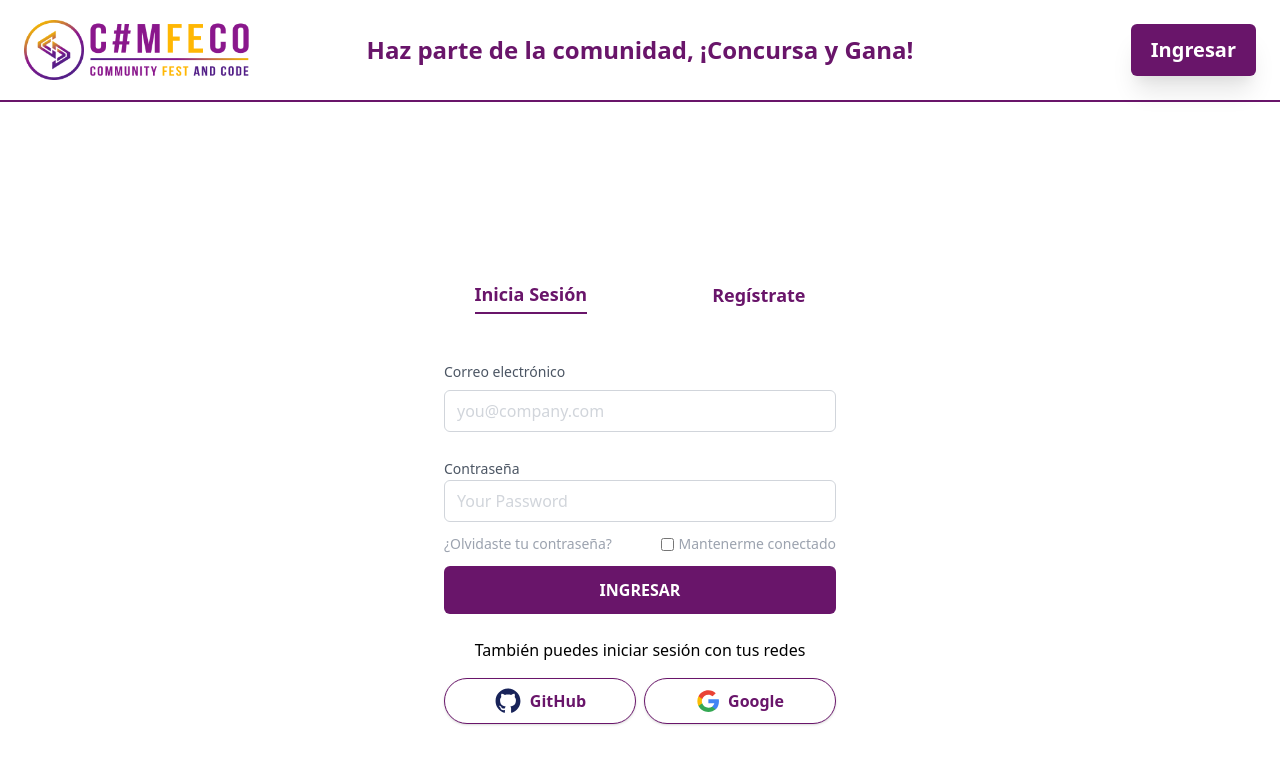
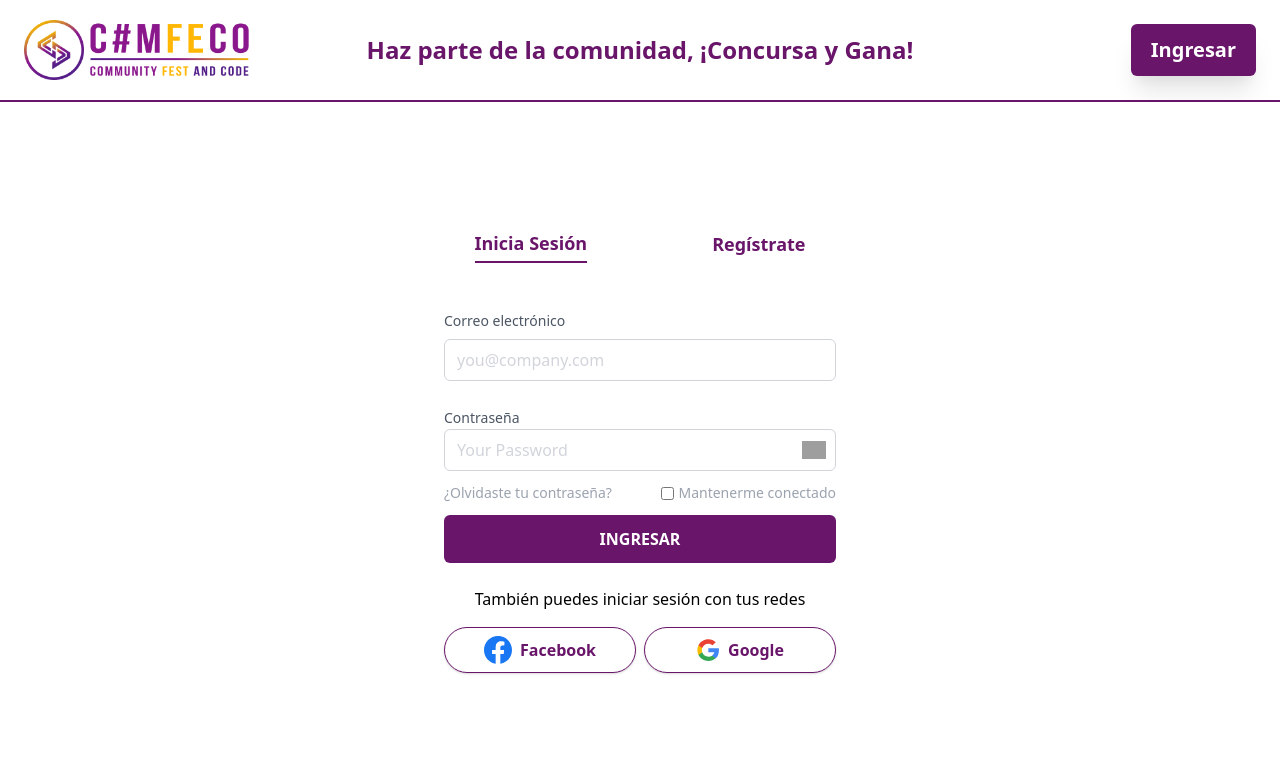
Before and after one commit to Comunidad-de-Programadores/Team-Vue-3-Comfeco, a Vue app: page /auth/login in a window 1280 px wide. Shown: the top 764 px of the page. Built offline with nearby package versions, Linux system fonts and the light colour scheme; no server answers; grey boxes are pictures that could not be loaded.

Commit message:
Login with google

```diff
--- a/src/App.vue
+++ b/src/App.vue
@@ -1,17 +1,5 @@
 <template>
   <div id="app">
-    <div id="nav">
-      <Header text="Ingresar"/>
-    </div>
-    <router-view/>
+    <router-view />
   </div>
 </template>
-
-<script>
-  import Header from './components/Header'
-export default {
-  components:{
-    Header
-  }
-}
-</script>
--- a/src/layouts/AuthLayout.vue
+++ b/src/layouts/AuthLayout.vue
@@ -1,3 +1,17 @@
 <template>
-  <router-view class="h-screen" />
+  <div id="auth-layout" class="h-screen flex flex-col">
+    <div id="nav">
+      <Header text="Ingresar" />
+    </div>
+    <router-view  class="h-full"/>
+  </div>
 </template>
+
+<script>
+import Header from "@/components/Header";
+export default {
+  components: {
+    Header,
+  },
+};
+</script>
--- a/src/views/auth/Login.vue
+++ b/src/views/auth/Login.vue
@@ -7,7 +7,7 @@
           <p
             class="text-lg font-semibold text-primary pb-1 border-b-2 border-primary dark:text-gray-200"
           >
-            <router-link to="register">Inicia Sesión</router-link>
+            Inicia Sesión
           </p>
           <span class="w-2 bg-black"></span>
           <p class="text-lg font-semibold text-primary pb-1 dark:text-gray-200">
@@ -30,7 +30,9 @@
                 v-model="email"
                 class="w-full px-3 py-2 placeholder-gray-300 border border-gray-300 rounded-md focus:outline-none focus:ring focus:ring-indigo-100 focus:border-indigo-300 dark:bg-gray-700 dark:text-white dark:placeholder-gray-500 dark:border-gray-600 dark:focus:ring-gray-900 dark:focus:border-gray-500"
               />
-              <span class="m-1 text-left text-xs text-pink-600 font-medium" v-show="validate.email"
+              <span
+                class="m-1 text-left text-xs text-pink-600 font-medium"
+                v-show="validate.email"
                 >Email Requerido.
               </span>
             </div>
@@ -38,18 +40,29 @@
               <label
                 for="password"
                 class="text-sm text-gray-600 dark:text-gray-400"
-                >Contraseña</label
               >
+                Contraseña
+              </label>
+              <div class="form-control">
                 <input
-                type="password"
+                  v-model="password"
+                  :type="showPassword ? 'text' : 'password'"
+                  class="form-control__input form-control__input--append"
                   name="password"
                   id="password"
                   placeholder="Your Password"
-                v-model="password"
-                class="w-full px-3 py-2 placeholder-gray-300 border border-gray-300 rounded-md focus:outline-none focus:ring focus:ring-indigo-100 focus:border-indigo-300 dark:bg-gray-700 dark:text-white dark:placeholder-gray-500 dark:border-gray-600 dark:focus:ring-gray-900 dark:focus:border-gray-500"
                 />
-              <span class="m-1 text-left text-xs text-pink-600 font-medium" v-show="validate.password"
-              >Password Requerido.
+                <img
+                  class="form-control__icon form-control__icon--append"
+                  :src="passwordIcon"
+                  @click="showPassword = !showPassword"
+                />
+              </div>
+              <span
+                class="m-1 text-left text-xs text-pink-600 font-medium"
+                v-show="validate.password"
+              >
+                Password Requerido.
               </span>
             </div>
             <div class="mb-3 flex justify-between items-center">
@@ -63,12 +76,22 @@
                 type="button"
                 class="flex items-center text-sm text-gray-400 hover:text-primary dark:hover:text-primary"
               >
-                <input type="checkbox" />
-                <span class="ml-1">Mantenerme conectado</span>
+                <input v-model="keepConnected" type="checkbox" />
+                <button
+                  class="ml-1"
+                  type="button"
+                  @click="keepConnected = !keepConnected"
+                >
+                  Mantenerme conectado
+                </button>
               </button>
             </div>
             <div class="mb-6">
-              <button type="button" class="primary-button font-bold" @click="login">
+              <button
+                type="button"
+                class="primary-button font-bold"
+                @click="startLoginEmailPassword()"
+              >
                 INGRESAR
               </button>
             </div>
@@ -77,10 +100,14 @@
             </div>
             <div class="flex">
               <button type="button" class="social-button mr-1">
-                <img class="h-7" src="@/assets/icons/github.svg" alt="GitHub" />
-                <span class="pl-2">GitHub</span>
+                <img class="h-7" src="@/assets/icons/fb.svg" alt="Facebook" />
+                <span class="pl-2">Facebook</span>
               </button>
-              <button type="button" class="social-button ml-1">
+              <button
+                type="button"
+                class="social-button ml-1"
+                @click="startGoogleLogin()"
+              >
                 <img class="h-6" src="@/assets/icons/google.svg" alt="Google" />
                 <span class="pl-2">Google</span>
               </button>
@@ -93,23 +120,58 @@
 </template>
 
 <script>
+import { firebase, googleAuthProvider } from "@/firebase/config";
+import eye from "@/assets/icons/eye.svg";
+import eyeOff from "@/assets/icons/eye-off.svg";
 export default {
   name: "Login",
-  data(){
+  data() {
     return {
-      email: '',
-      password: '',
-      validate:{
-        email : false,
-        password: false
-      }
+      keepConnected: false,
+      showPassword: false,
+      email: "",
+      password: "",
+      validate: {
+        email: false,
+        password: false,
+      },
+    };
+  },
+  computed: {
+    passwordIcon() {
+      if (this.showPassword) return eyeOff;
+      return eye;
+    },
+  },
+  methods: {
+    checkForm() {
+      this.validate.email = this.email === "";
+      this.validate.password = this.password === "";
+    },
+    startLoginEmailPassword() {
+      this.checkForm();
+      if (this.validate.email && this.validate.password) {
+        firebase
+          .auth()
+          .signInWithEmailAndPassword(this.email, this.password)
+          .then(({ user }) => {
+            console.log(user);
+            // commit("login", user);
+          })
+          .catch((e) => {
+            console.log(e);
+          });
       }
     },
-  methods:{
-    login(){
-      this.email == '' ? this.validate.email = true : this.validate.email = false;
-      this.password == '' ? this.validate.password = true : this.validate.password = false
-    }
-  }
+    startGoogleLogin() {
+      firebase
+        .auth()
+        .signInWithPopup(googleAuthProvider)
+        .then(({ user }) => {
+          console.log(user);
+          // commit("login", user);
+        });
+    },
+  },
 };
 </script>
--- a/src/views/auth/Register.vue
+++ b/src/views/auth/Register.vue
@@ -28,8 +28,11 @@
                 class="w-full px-3 py-2 placeholder-gray-300 border border-gray-300 rounded-md focus:outline-none focus:ring focus:ring-indigo-100 focus:border-indigo-300 dark:bg-gray-700 dark:text-white dark:placeholder-gray-500 dark:border-gray-600 dark:focus:ring-gray-900 dark:focus:border-gray-500"
                 v-model="username"
               />
-              <span class="m-1 text-left text-xs text-pink-600 font-medium" v-show="validate.username"
-                > Username requerido
+              <span
+                class="m-1 text-left text-xs text-pink-600 font-medium"
+                v-show="validate.username"
+              >
+                Username requerido
               </span>
             </div>
             <div class="mb-4">
@@ -45,7 +48,9 @@
                 class="w-full px-3 py-2 placeholder-gray-300 border border-gray-300 rounded-md focus:outline-none focus:ring focus:ring-indigo-100 focus:border-indigo-300 dark:bg-gray-700 dark:text-white dark:placeholder-gray-500 dark:border-gray-600 dark:focus:ring-gray-900 dark:focus:border-gray-500"
                 v-model="email"
               />
-              <span class="m-1 text-left text-xs text-pink-600 font-medium" v-show="validate.email"
+              <span
+                class="m-1 text-left text-xs text-pink-600 font-medium"
+                v-show="validate.email"
                 >Email Requerido
               </span>
             </div>
@@ -62,7 +67,9 @@
                 class="w-full px-3 py-2 placeholder-gray-300 border border-gray-300 rounded-md focus:outline-none focus:ring focus:ring-indigo-100 focus:border-indigo-300 dark:bg-gray-700 dark:text-white dark:placeholder-gray-500 dark:border-gray-600 dark:focus:ring-gray-900 dark:focus:border-gray-500"
                 v-model="password"
               />
-              <span class="m-1 text-left text-xs text-pink-600 font-medium" v-show="validate.password"
+              <span
+                class="m-1 text-left text-xs text-pink-600 font-medium"
+                v-show="validate.password"
                 >Password Requerido
               </span>
             </div>
@@ -79,12 +86,37 @@
                 class="w-full px-3 py-2 placeholder-gray-300 border border-gray-300 rounded-md focus:outline-none focus:ring focus:ring-indigo-100 focus:border-indigo-300 dark:bg-gray-700 dark:text-white dark:placeholder-gray-500 dark:border-gray-600 dark:focus:ring-gray-900 dark:focus:border-gray-500"
                 v-model="confirmarPassword"
               />
-              <span class="m-1 text-left text-xs text-pink-600 font-medium" v-show="validate.confirm"
+              <span
+                class="m-1 text-left text-xs text-pink-600 font-medium"
+                v-show="validate.confirm"
                 >Password no es identico
               </span>
             </div>
-            <div class="mb-2">
-              <button type="button" class="primary-button font-bold" @click="register">REGISTRAR</button>
+            <div class="mb-4">
+              <button
+                type="button"
+                class="primary-button font-bold"
+                @click="register"
+              >
+                REGISTRAR
+              </button>
+            </div>
+            <div class="mb-4 text-center">
+              También puedes iniciar sesión con tus redes
+            </div>
+            <div class="flex">
+              <button type="button" class="social-button mr-1">
+                <img class="h-7" src="@/assets/icons/fb.svg" alt="Facebook" />
+                <span class="pl-2">Facebook</span>
+              </button>
+              <button
+                type="button"
+                class="social-button ml-1"
+                @click="startGoogleLogin()"
+              >
+                <img class="h-6" src="@/assets/icons/google.svg" alt="Google" />
+                <span class="pl-2">Google</span>
+              </button>
             </div>
           </form>
         </div>
@@ -94,30 +126,47 @@
 </template>
 
 <script>
+import { firebase, googleAuthProvider } from "@/firebase/config";
 export default {
-  name: "register",
+  name: "Register",
   data() {
     return {
-      username: '',
-      email: '',
-      password: '',
-      confirmarPassword: '',
-      validate : {
+      username: "",
+      email: "",
+      password: "",
+      confirmarPassword: "",
+      validate: {
         username: false,
         email: false,
         password: false,
-        confirm: false
-      }
+        confirm: false,
+      },
     };
   },
-  methods:{
-    register(){
-      this.username == ''  ? this.validate.username = true: this.validate.username = false
-      this.email == '' ? this.validate.email = true : this.validate.email = false;
-      this.password == '' ? this.validate.password = true : this.validate.password = false;
-      this.password != this.confirmarPassword ? this.validate.confirm = true : this.validate.confirm = false
-
-    }
-  }
+  methods: {
+    register() {
+      this.username == ""
+        ? (this.validate.username = true)
+        : (this.validate.username = false);
+      this.email == ""
+        ? (this.validate.email = true)
+        : (this.validate.email = false);
+      this.password == ""
+        ? (this.validate.password = true)
+        : (this.validate.password = false);
+      this.password != this.confirmarPassword
+        ? (this.validate.confirm = true)
+        : (this.validate.confirm = false);
+    },
+  },
+  startGoogleLogin() {
+    firebase
+      .auth()
+      .signInWithPopup(googleAuthProvider)
+      .then(({ user }) => {
+        console.log(user);
+        // commit("login", user);
+      });
+  },
 };
 </script>
```
Lines whose indentation alone changed are shown as unchanged.
